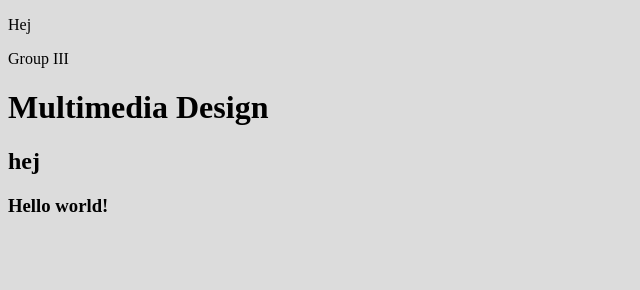
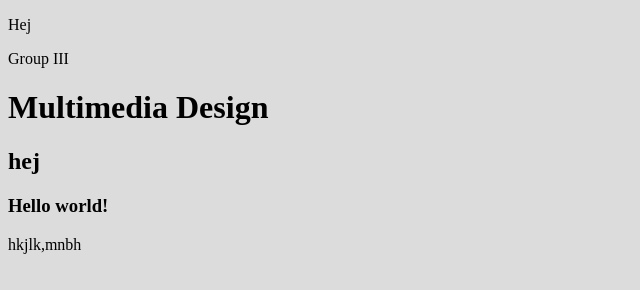
Before and after one commit to andersdem/testrepo, a plain HTML site: page index.html in a window 1280 px wide. Shown: the full height of the page, 0-640 px from the left. Drawn offline with Linux system fonts and the light colour scheme.

Commit message:
Update index.html

```diff
--- a/index.html
+++ b/index.html
@@ -18,6 +18,8 @@
     <h1>Multimedia Design</h1>
 <h2> hej </h2>
 <h3>Hello world!</h3>
+
+<p> hkjlk,mnbh</p>
 </body>
 
 </html>
```
